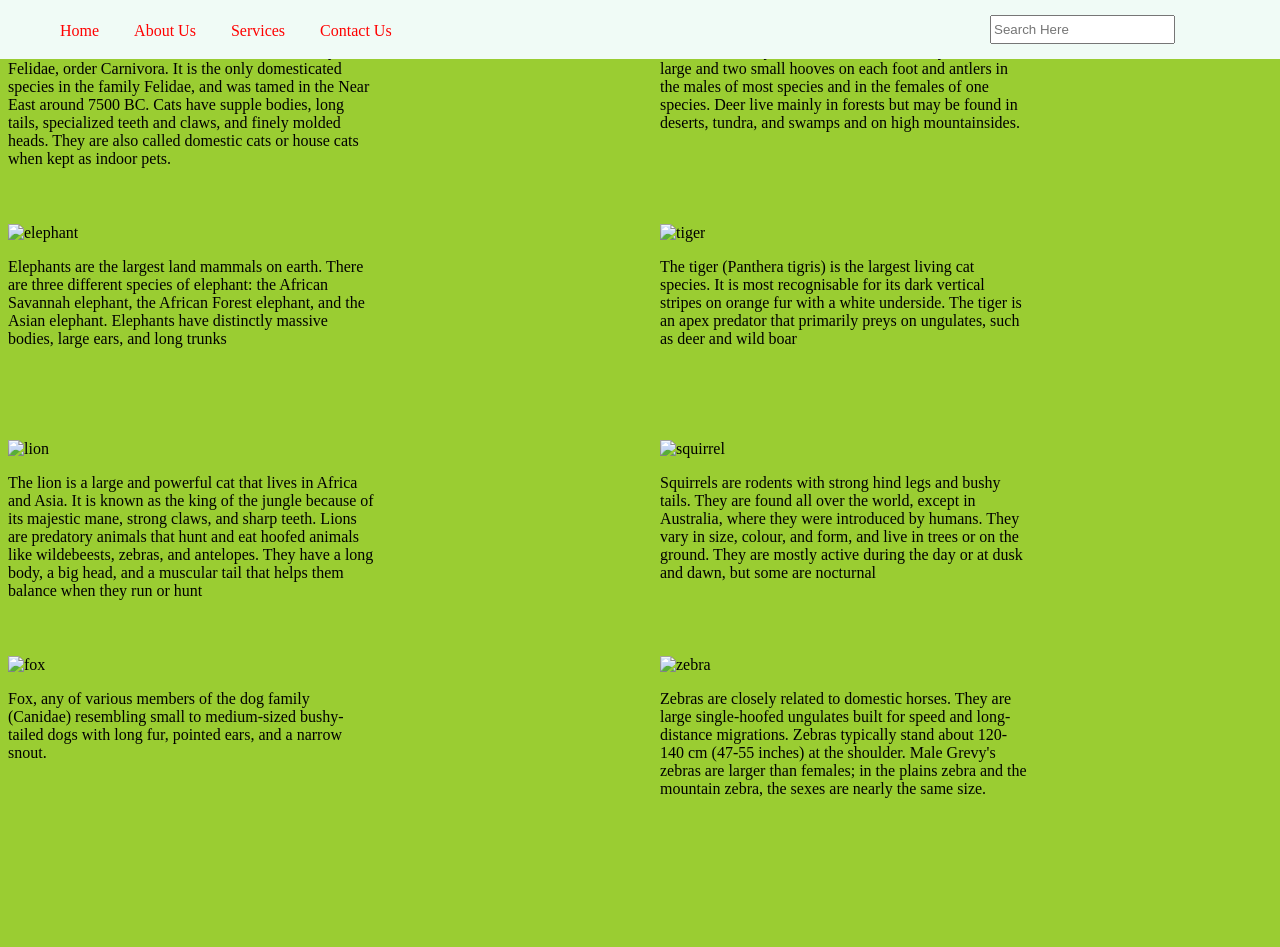
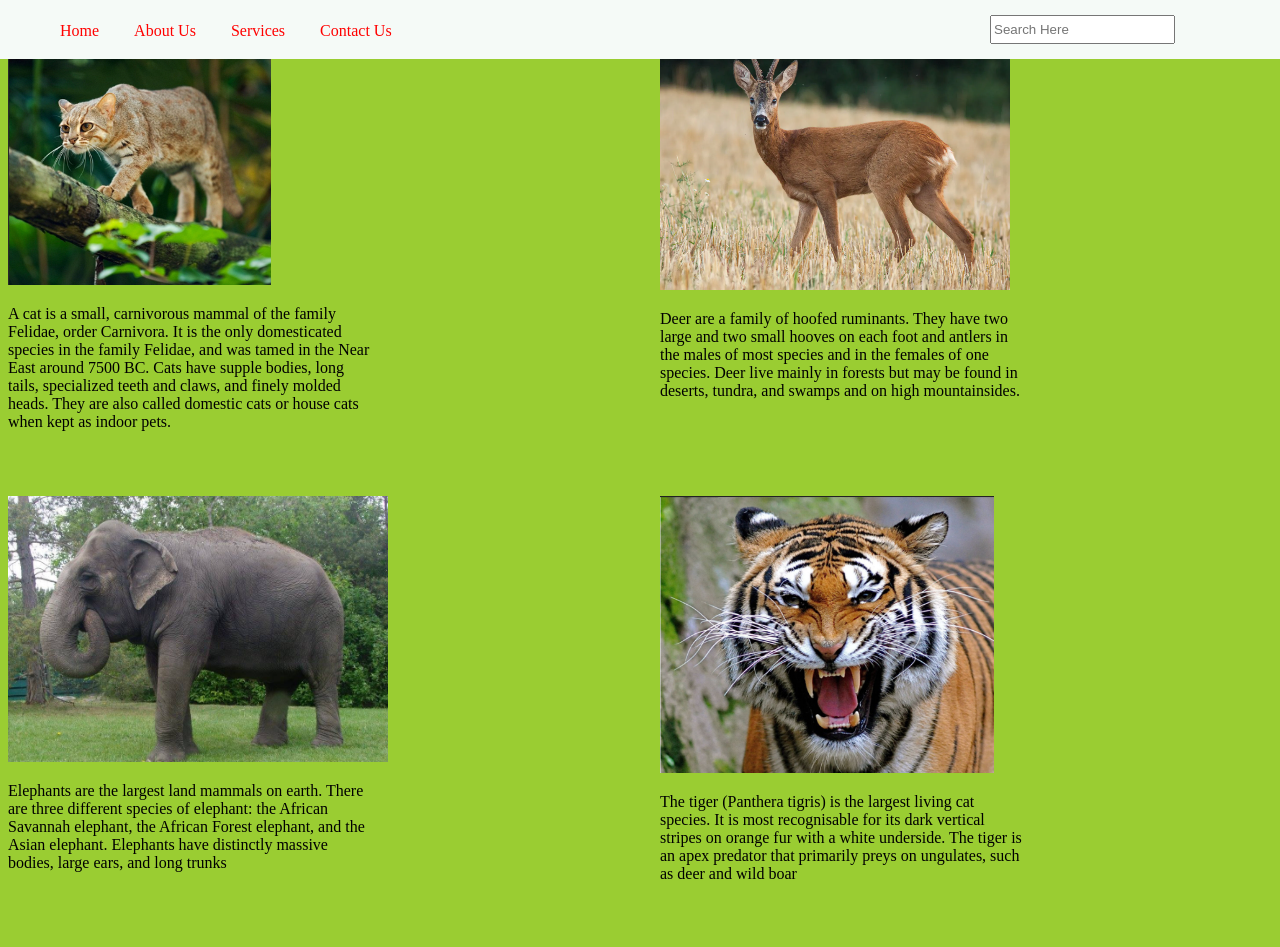
Before and after one commit to Vinay-Solaskar/PRODIGY_WD_01, a plain HTML site: page index.html in a window 1280 px wide. Shown: the top 947 px of the page. Before the commit the page ends 840 px from the top, so only its background shows below. Drawn offline with nearby package versions, Linux system fonts and the light colour scheme.

Commit message:
Update index.html

```diff
--- a/index.html
+++ b/index.html
@@ -22,46 +22,46 @@
         </ul>
     </div></navbar>
     <div class="content">
-        <div class="cat"><img src="./Images/cat.png" alt="cat">
+        <div class="cat"><img src="./cat.png" alt="cat">
             <p>A cat is a small, carnivorous mammal of the family Felidae, order Carnivora. It is the only
                 domesticated species in the family Felidae, and was tamed in the Near East around 7500 BC. Cats
                 have supple bodies, long tails, specialized teeth and claws, and finely molded heads. They are also
                 called domestic cats or house cats when kept as indoor pets.</p>
         </div>
-        <div class="deer"><img src="Images/deer.png" alt="deer">
+        <div class="deer"><img src="./deer.png" alt="deer">
             <p>Deer are a family of hoofed ruminants. They have two large and two small hooves on each foot and
                 antlers in the males of most species and in the females of one species. Deer live mainly in forests
                 but may be found in deserts, tundra, and swamps and on high mountainsides.</p>
         </div>
 
-        <div class="elephant"><img src="Images/elephant.png" alt="elephant">
+        <div class="elephant"><img src="./elephant.png" alt="elephant">
             <p>Elephants are the largest land mammals on earth. There are three different species of elephant: the
                 African Savannah elephant, the African Forest elephant, and the Asian elephant. Elephants have
                 distinctly massive bodies, large ears, and long trunks</p>
         </div>
-        <div class="tiger"><img src="Images/tiger.png" alt="tiger">
+        <div class="tiger"><img src="./tiger.png" alt="tiger">
             <p>The tiger (Panthera tigris) is the largest living cat species. It is most recognisable for its dark
                 vertical stripes on orange fur with a white underside. The tiger is an apex predator that primarily
                 preys on ungulates, such as deer and wild boar</p>
         </div>
 
-        <div class="lion"><img src="Images/lion.png" alt="lion">
+        <div class="lion"><img src="./lion.png" alt="lion">
             <p>The lion is a large and powerful cat that lives in Africa and Asia. It is known as the king of the
                 jungle because of its majestic mane, strong claws, and sharp teeth. Lions are predatory animals that
                 hunt and eat hoofed animals like wildebeests, zebras, and antelopes. They have a long body, a big
                 head, and a muscular tail that helps them balance when they run or hunt</p>
         </div>
-        <div class="squirrel"><img src="Images/squirrel.png" alt="squirrel">
+        <div class="squirrel"><img src="./squirrel.png" alt="squirrel">
             <p>Squirrels are rodents with strong hind legs and bushy tails. They are found all over the world,
                 except in Australia, where they were introduced by humans. They vary in size, colour, and form, and
                 live in trees or on the ground. They are mostly active during the day or at dusk and dawn, but some
                 are nocturnal</p>
         </div>
-        <div class="fox"><img src="Images/fox.png" alt="fox">
+        <div class="fox"><img src="./fox.png" alt="fox">
             <p>Fox, any of various members of the dog family (Canidae) resembling small to medium-sized bushy-tailed
                 dogs with long fur, pointed ears, and a narrow snout.</p>
         </div>
-        <div class="zebra"><img src="Images/zebra.png" alt="zebra">
+        <div class="zebra"><img src="./zebra.png" alt="zebra">
             <p>Zebras are closely related to domestic horses. They are large single-hoofed ungulates built for speed and
                 long-distance migrations. Zebras typically stand about 120-140 cm (47-55 inches) at the shoulder. Male
                 Grevy's zebras are larger than females; in the plains zebra and the mountain zebra, the sexes are nearly
```
